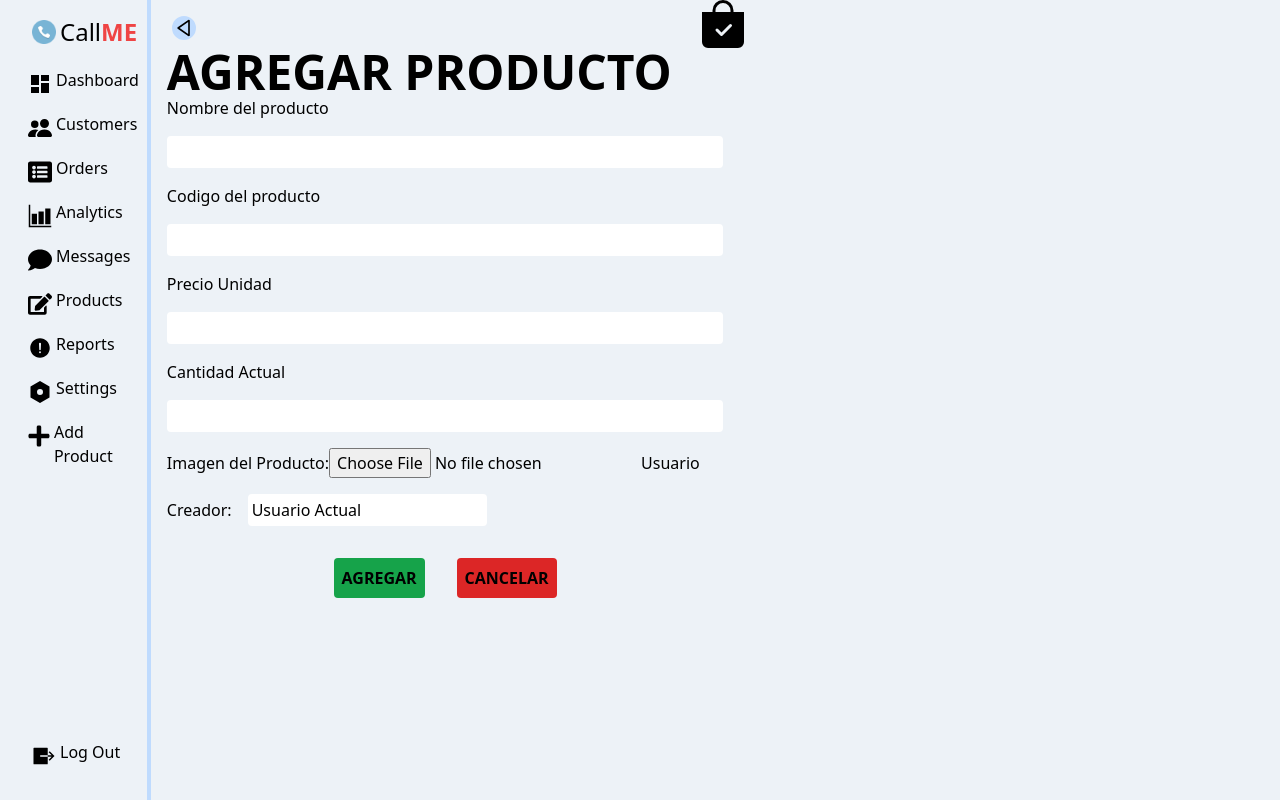
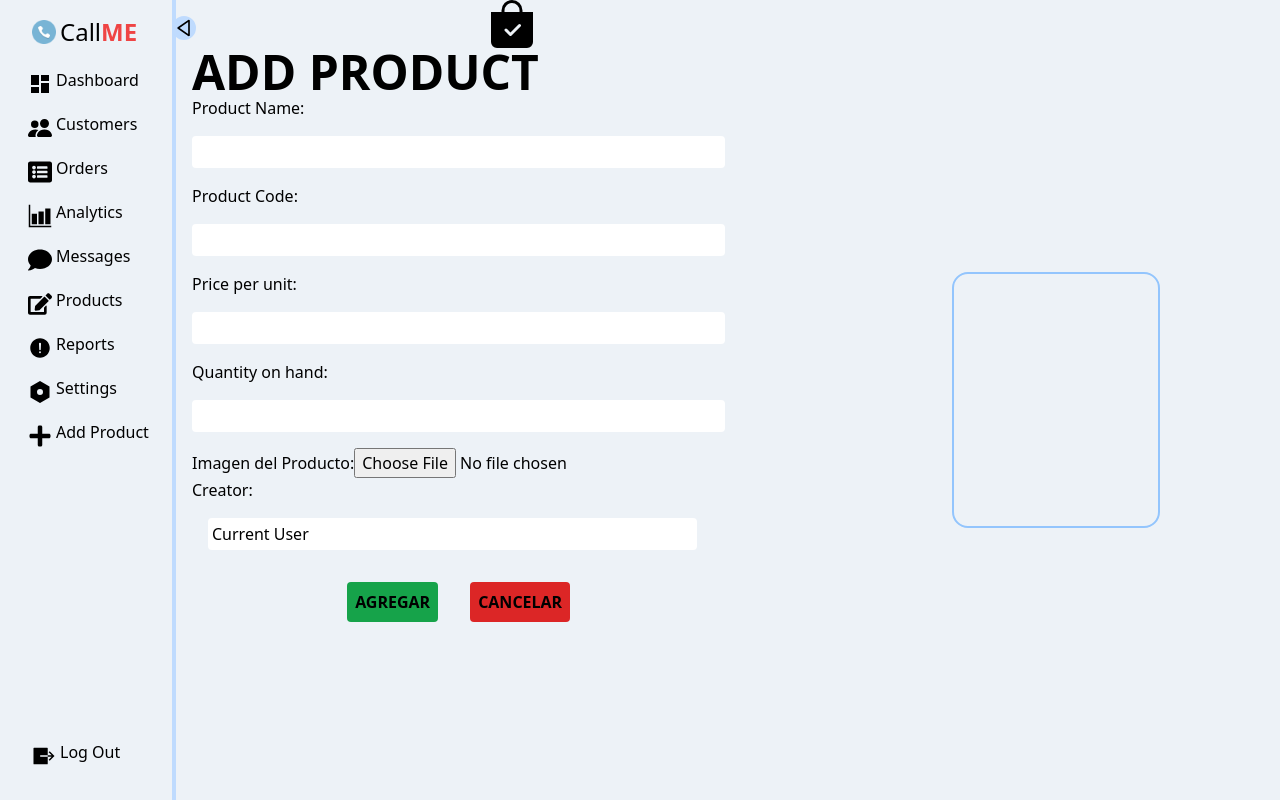
Before and after one commit to StyleLotus/CallMeFrontEnd, a React (Create React App) app: page / in a window 1280 px wide. Built offline with nearby package versions, Linux system fonts and the light colour scheme.

Commit message:
Product Card
Updating Product Card

```diff
--- a/src/Productos.jsx
+++ b/src/Productos.jsx
@@ -1,34 +1,56 @@
 import React from "react";
+import { useState } from "react";
 import { BsFillBagCheckFill } from "react-icons/bs";
 
 const Productos = () => {
+
+  const [productName, setProductName] = useState("")
+  const [productCode, setProductCode] = useState("")
+  const [stock, setStock] = useState("")
+  const [onHand, setOnHand] = useState("")
+
+  function settingProductName(e){
+    setProductName(e.target.value)
+    console.log(productName)
+  }
+  function settingProductCode(e){
+    setProductCode(e.target.value)
+  }
+  function settingPerUnit(e){
+    setStock(e.target.value)
+  }
+  function settingOnHand(e){
+    setOnHand(e.target.value)
+  }
+
   return (
     <>
+    <div className="flex w-1/2">
       <div className="mx-auto">
         <div>
           <BsFillBagCheckFill className="mx-auto text-5xl" />
-          <h1 className="text-5xl font-bold">AGREGAR PRODUCTO</h1>
+          <h1 className="text-5xl font-bold">ADD PRODUCT</h1>
         </div>
         <div className="m-auto flex-col">
-          <form className="w-6/12">
-            <label className="my-6">Nombre del producto</label>
-            <input type="text" className="w-full my-4 rounded p-1"></input>
-            <label className="my-6">Codigo del producto</label>
-            <input type="text" className="w-full my-4 rounded p-1"></input>
-            <label className="my-6">Precio Unidad</label>
-            <input type="number" className="w-full my-4 rounded p-1"></input>
-            <label className="my-6">Cantidad Actual</label>
-            <input type="number" className="w-full my-4 rounded p-1"></input>
+          <form className="w-10/12">
+            <label className="my-6">Product Name:</label>
+            <input type="text" className="w-full my-4 rounded p-1" onChange={settingProductName}></input>
+            <label className="my-6">Product Code:</label>
+            <input type="text" className="w-full my-4 rounded p-1" onChange={settingProductCode}></input>
+            <label className="my-6">Price per unit:</label>
+            <input type="number" className="w-full my-4 rounded p-1" onChange={settingPerUnit}></input>
+            <label className="my-6">Quantity on hand:</label>
+            <input type="number" className="w-full my-4 rounded p-1" onChange={settingOnHand}></input>
             <label for="imagen">Imagen del Producto:</label>
             <input type="file" id="imagen" name="imagen"></input>
-            <label for="nombre">Usuario Creador:</label>
+            <label for="nombre">Creator:</label>
             <input
               type="text"
               id="usuario"
               name="usuario"
-              value="Usuario Actual"
+              value="Current User"
               readonly
-              className="m-4 rounded p-1"
+              className="m-4 rounded p-1 w-11/12"
             ></input>
             <span className="m-auto flex flex-row justify-center items-center">
               <button className="m-4 p-2 rounded font-bold bg-green-600 hover:bg-green-700 hover:text-white">AGREGAR</button>
@@ -37,7 +59,17 @@ const Productos = () => {
           </form>
         </div>
       </div>
+    </div>
+    <div className="flex m-auto">
+      <div className="w-52 h-64 border-2 rounded-2xl border-blue-300">
+          <h1>{productName}</h1>
+          <h2>{productCode}</h2>
+          <h2>{stock}</h2>
+          <h2>{onHand}</h2>
+      </div>
+    </div>
     </>
+
   );
 };
 
--- a/src/sidebar.jsx
+++ b/src/sidebar.jsx
@@ -23,7 +23,7 @@ const SideBar = () => {
   return (
     <div
       className={` h-screen ${
-        isSideBarOpen ? "w-44" : "w-19"
+        isSideBarOpen ? "w-40" : "w-16"
       } mx-4 shadow-l-2xl border-r-4 border-blue-200     `}
     >
       <div className="m-4 flex">
```
